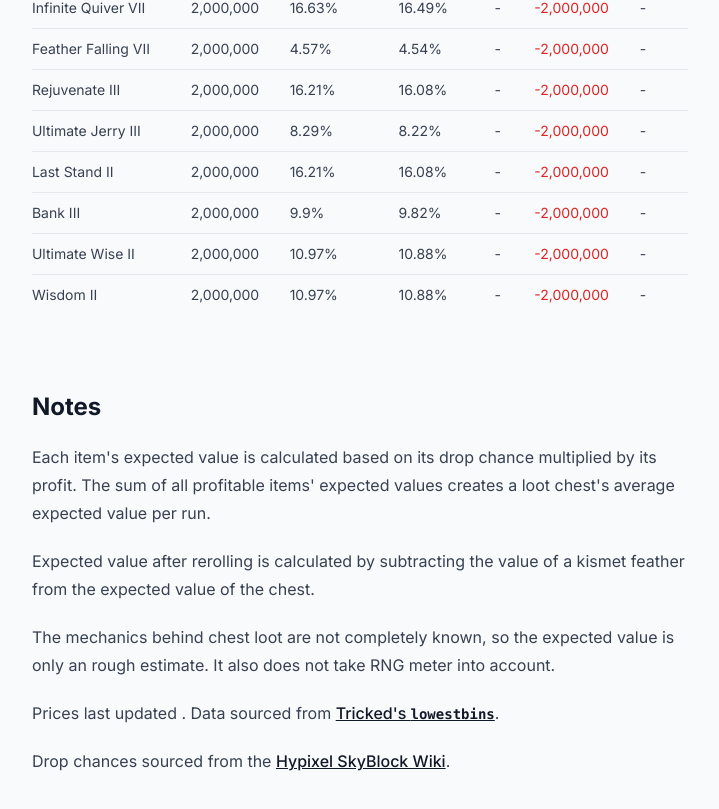
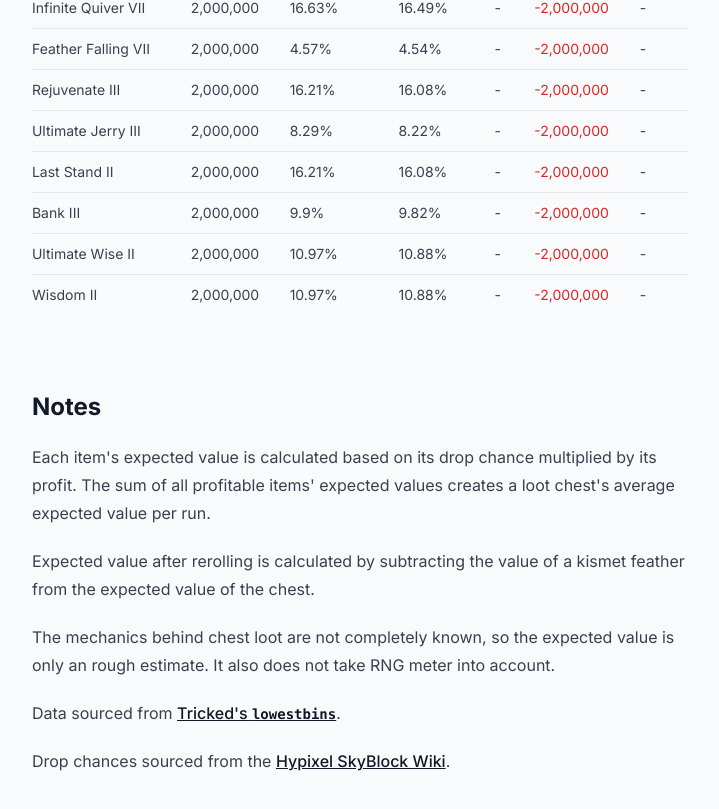
Before and after one commit to FluxCapacitor2/dungeon-loot-calculator, a Next.js app in the folder website/: page / in a window 1280 px wide. Shown: the part 1787-2596 px from the top of the page, without its empty margins (280-999 px from the left). Built offline with nearby package versions, Linux system fonts and the light colour scheme; no server answers.

Commit message:
Fix build

```diff
--- a/website/src/app/page.tsx
+++ b/website/src/app/page.tsx
@@ -210,7 +210,11 @@ export default function Home() {
         </>
       )}
       <h2 className="mt-12 mb-0">Notes</h2>
-      <Footer pricesLastUpdated={new Date(priceData?.lastModified)} />
+      <Footer
+        pricesLastUpdated={
+          priceData?.lastModified ? new Date(priceData.lastModified) : undefined
+        }
+      />
     </main>
   );
 }
--- a/website/src/components/Footer.tsx
+++ b/website/src/components/Footer.tsx
@@ -14,9 +14,9 @@ export const Footer = ({ pricesLastUpdated }: { pricesLastUpdated?: Date }) => {
   return (
     <footer className="mb-24">
       <p>
-        Each item's expected value is calculated based on its drop chance
-        multiplied by its profit. The sum of all profitable items' expected
-        values creates a loot chest's average expected value per run.
+        Each item&apos;s expected value is calculated based on its drop chance
+        multiplied by its profit. The sum of all profitable items&apos; expected
+        values creates a loot chest&apos;s average expected value per run.
       </p>
       <p>
         Expected value after rerolling is calculated by subtracting the value of
@@ -39,7 +39,7 @@ export const Footer = ({ pricesLastUpdated }: { pricesLastUpdated?: Date }) => {
         ) : null}{" "}
         Data sourced from{" "}
         <Link href="https://github.com/Tricked-dev/lowestbins">
-          Tricked's <code>lowestbins</code>
+          Tricked&apos;s <code>lowestbins</code>
         </Link>
         .
       </p>
--- a/website/tailwind.config.ts
+++ b/website/tailwind.config.ts
@@ -8,7 +8,7 @@ const config: Config = {
   ],
   theme: {
     extend: {
-      typography: (theme) => ({
+      typography: () => ({
         DEFAULT: {
           css: {
             // Remove "`" before and after inline code elements and blockquotes
```
